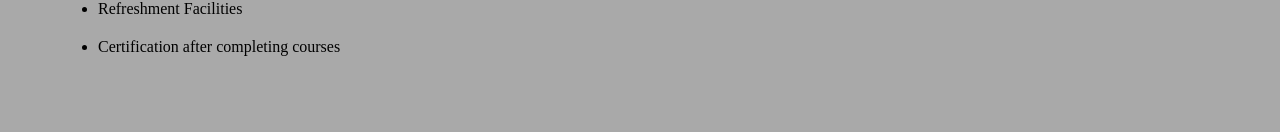
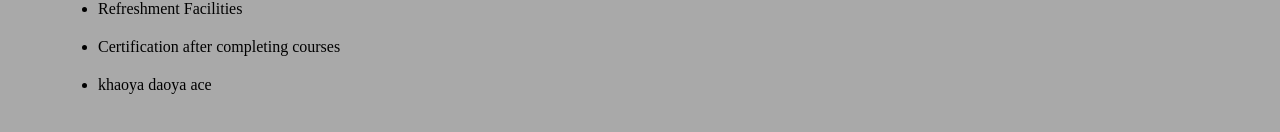
Before and after one commit to Osman-Goni22/EDGE-Registration-form, a plain HTML site: page index.html in a window 1280 px wide. Shown: the part 504-636 px from the top of the page. Drawn offline with Linux system fonts and the light colour scheme.

Commit message:
list added

```diff
--- a/index.html
+++ b/index.html
@@ -30,6 +30,7 @@
         <li>Training kits will be provided.</li>
         <li>Refreshment Facilities</li>
         <li>Certification after completing courses</li>
+        <li>khaoya daoya ace</li>
     </ul>
 </body>
 </html>
```
